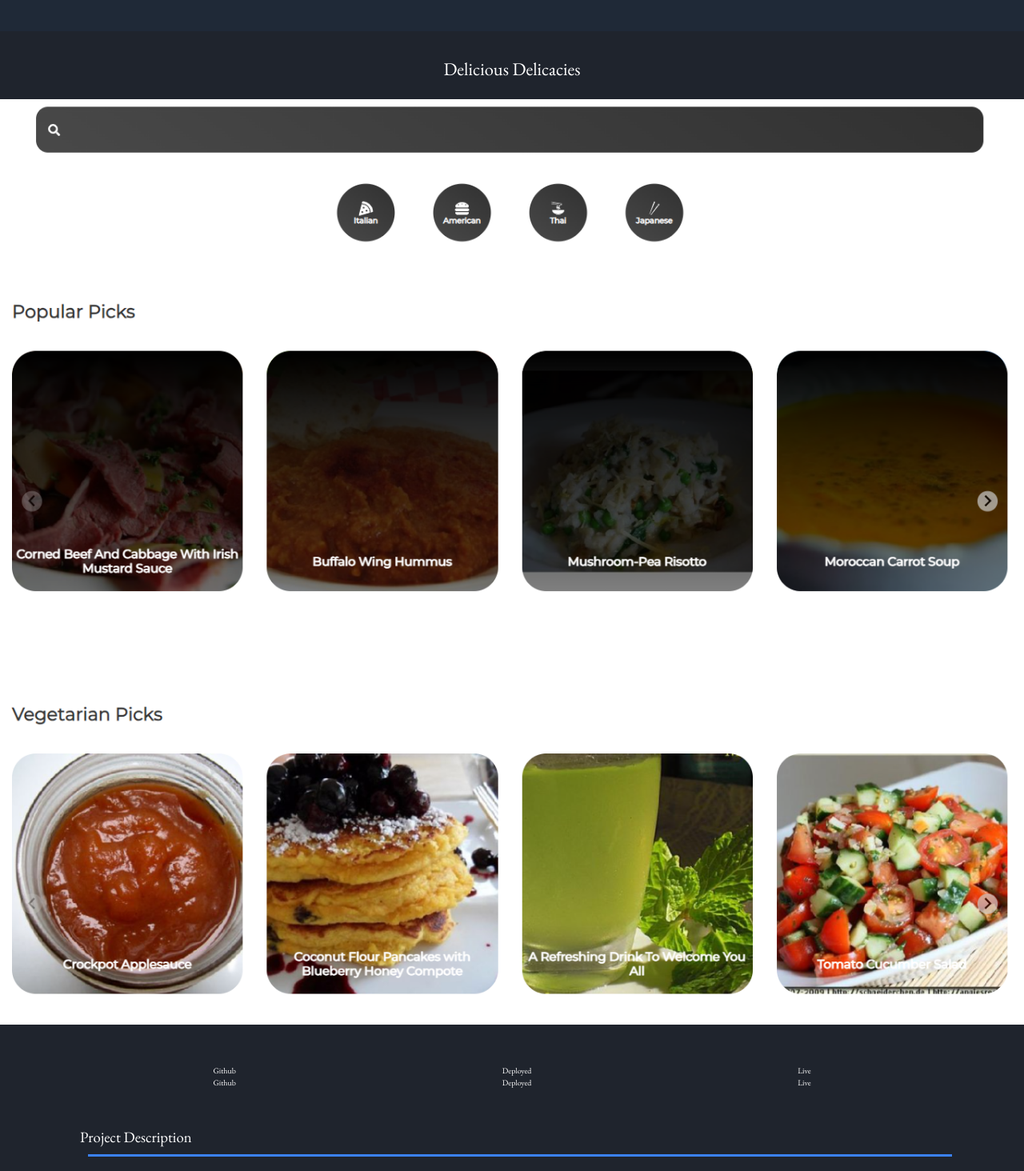
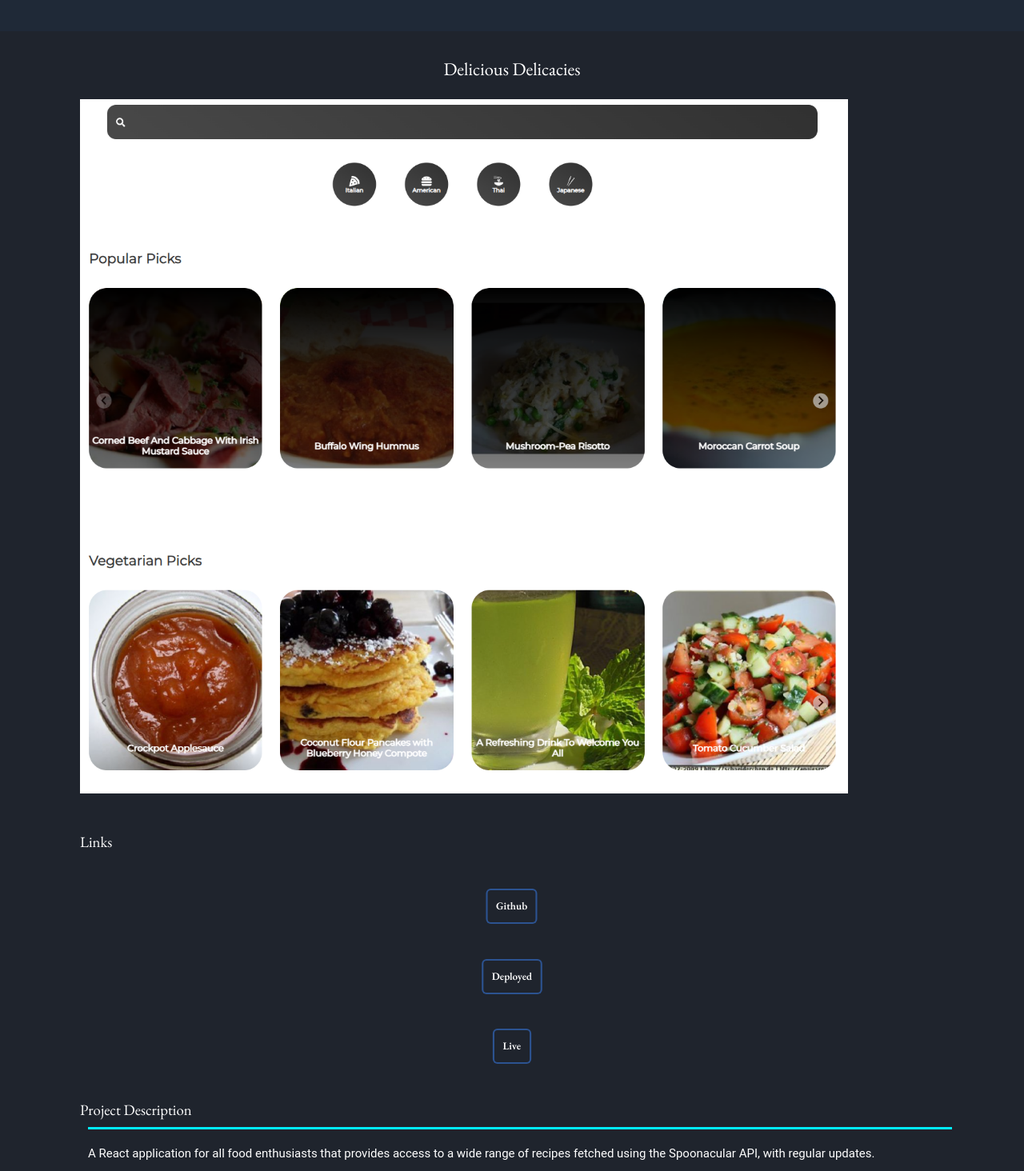
Before and after one commit to nhier17/portfolio, a React (Create React App) app: page /projects/delicious-delicacies in a window 1280 px wide. Shown: the part 66-1530 px from the top of the page at 80% size. Built offline with nearby package versions, Linux system fonts and the light colour scheme; the HTML template or start-up script is replaced by a standard one.

Commit message:
improved styling

```diff
--- a/src/components/AboutSection.jsx
+++ b/src/components/AboutSection.jsx
@@ -24,7 +24,7 @@ const AboutSection = () => {
             <motion.h2
             variants={titleAnim}
             className="text-3xl lg:text-4xl xl:text-5xl font-bold">
-              And  I am a <span className="text-blue-500">Software</span>
+              And  I am a <span className="text-[#0ef]">Software</span>
             </motion.h2>
           </motion.div>
           <motion.div className="text-3xl lg:text-4xl xl:text-5xl font-bold">
@@ -41,12 +41,12 @@ const AboutSection = () => {
            I am open to learning and staying updated on the latest industry trends which will allow me to incorporate cutting edge solutions into my work.
             Looking forward to contribute to innovative projects and collaborate with like-minded individuals.
         </motion.p>
-        <motion.div className="flex items-center text-5xl text-blue-500 gap-4 cursor-pointer">
+        <motion.div className="flex items-center text-5xl text-[#0ef] gap-4 cursor-pointer">
           <FaInstagram/>
           <a href={linkedinUrl}><FaLinkedin/></a>
           <a href={githubUrl}><FaGithub/></a>
           </motion.div>
-        <a className="inline-block p-4 lg:p-7 bg-blue-500 ring-2 ring-blue-500 rounded-xl mt-4 text-xl font-bold" href={githubUrl}>Download CV</a>
+        <a className="inline-block p-4 lg:p-7 bg-[#0ef] ring-2 ring-[#0ef] rounded-xl mt-4 text-xl font-bold" href={githubUrl}>Download CV</a>
       </motion.div>
       <motion.div>
         <motion.img
--- a/src/components/NavBar.jsx
+++ b/src/components/NavBar.jsx
@@ -14,7 +14,7 @@ const NavBar = () => {
         <li className="relative px-10">
         <Link to="/" className="text-white text-3xl">
         About
-        <motion.div className="h-0.5 bg-blue-500 w-0 absolute bottom-[-80%] left-60 lg:left-0 transition-all duration-750"
+        <motion.div className="h-0.5 bg-[#0ef] w-0 absolute bottom-[-80%] left-60 lg:left-0 transition-all duration-750"
          transition={{ duration: 0.75 }}
          initial={{ width: "0%" }}
          animate={{ width: pathname === "/" ? "50%" : "0%" }}
@@ -24,7 +24,7 @@ const NavBar = () => {
         <li className="relative px-10">
         <Link to="/projects" className="text-white text-3xl">
         Projects
-        <motion.div className="h-0.5 bg-blue-500 w-0 absolute bottom-[-80%] left-60 lg:left-0 transition-all duration-750"
+        <motion.div className="h-0.5 bg-[#0ef] w-0 absolute bottom-[-80%] left-60 lg:left-0 transition-all duration-750"
          transition={{ duration: 0.75 }}
          initial={{ width: "0%" }}
          animate={{ width: pathname === "/projects" ? "50%" : "0%" }}
@@ -34,7 +34,7 @@ const NavBar = () => {
         <li className="relative px-10">
         <Link to="/contacts" className="text-white text-3xl">
         Contacts
-        <motion.div className="h-0.5 bg-blue-500 w-0 absolute bottom-[-80%] left-60 lg:left-0 transition-all duration-750"
+        <motion.div className="h-0.5 bg-[#0ef] w-0 absolute bottom-[-80%] left-60 lg:left-0 transition-all duration-750"
          transition={{ duration: 0.75 }}
          initial={{ width: "0%" }}
          animate={{ width: pathname === "/contacts" ? "50%" : "0%" }}
--- a/src/pages/ProjectDetails.jsx
+++ b/src/pages/ProjectDetails.jsx
@@ -29,15 +29,17 @@ const ProjectDetails = () => {
         <div className="pt-20 relative">
             <h2 className="absolute top-10 left-1/2 transform -translate-x-1/2 -translate-y-10 text-4xl">{project.title}</h2>
             <img
-            className="w-full h-full object-cover"
+            className="w-3/4 h-full object-cover mr-40 mx-40"
             src={project.mainImg} alt="shoppers" />
         </div>
-
-        <div className="flex items-center justify-around my-20 mx-40">
-            {project.links.map((link) => (
-                <div>
-                <h3>{link.title}</h3>
-                <a href={link.url} target="_blank" key={link.url}>
+        <div className="my-20 mx-40 items-center ">
+        <h3 className="text-3xl ">Links</h3>
+        <div className="w-full h-1 bg-blue-500 m-4 md:w-full md:h-full"></div>
+         {project.links.map((link) => (
+                <div className="flex items-center justify-center my-20 mx-40">
+                <a
+                className="font-semibold text-xl no-underline p-4 rounded-md ring-2 transition-transform ease-in-out duration-300 hover:transform scale-105 hover:ring-blue-500"
+                 href={link.url} target="_blank" rel="noreferrer" key={link.url}>
                     {link.title}
                 </a>
                 </div>
@@ -45,12 +47,12 @@ const ProjectDetails = () => {
         </div>
         <div className="my-20 mx-40 items-center">
             <h3 className="text-3xl">Project Description</h3>
-            <div className="w-full h-1 bg-blue-500 m-4"></div>
+            <div className="w-full h-1 bg-[#0ef] m-4"></div>
             <p className="p-4 text-2xl">{project.description}</p>
         </div>
         <div className="min-h-[50vh]">
             <img
-            className="w-full h-full object-cover"
+            className="w-3/4 h-[60vh] object-cover my-20 mx-40"
             src={project.secondaryImg} alt={project.title} />
         </div>
     </motion.div>
--- a/src/pages/Projects.jsx
+++ b/src/pages/Projects.jsx
@@ -27,7 +27,7 @@ const Projects = () => {
 
      <motion.div className="py-10">
         <motion.h2 variants={fade} className="py-4 text-2xl">Shoppers Paradise</motion.h2>
-        <motion.div variants={lineAnim} className="h-0.5 bg-blue-500 my-4"></motion.div>
+        <motion.div variants={lineAnim} className="h-1 bg-[#0ef] my-4"></motion.div>
         <Link to="/projects/shoppers-paradise">
         <motion.img
         variants={photoAnim}
@@ -40,7 +40,7 @@ const Projects = () => {
 
         <div className="py-10">
         <motion.h2 variants={fade} className="py-4 text-2xl">Netflix Clone</motion.h2>
-        <motion.div variants={lineAnim} className="h-0.5 bg-blue-500 my-4"></motion.div>
+        <motion.div variants={lineAnim} className="h-1 bg-[#0ef] my-4"></motion.div>
         <Link to="/projects/netflix-clone">
         <motion.img
         variants={photoAnim}
@@ -53,7 +53,7 @@ const Projects = () => {
 
         <div className="py-10">
         <motion.h2 variants={fade} className="py-4 text-2xl">Delicious Delicacies</motion.h2>
-        <motion.div variants={lineAnim} className="h-0.5 bg-blue-500 my-4"></motion.div>
+        <motion.div variants={lineAnim} className="h-1 bg-[#0ef] my-4"></motion.div>
         <Link to="/projects/delicious-delicacies">
         <motion.img
         variants={photoAnim}
@@ -66,7 +66,7 @@ const Projects = () => {
 
         <div className="py-10">
         <motion.h2 variants={fade} className="py-4 text-2xl">Games Tracker</motion.h2>
-        <motion.div variants={lineAnim} className="h-0.5 bg-blue-500 my-4"></motion.div>
+        <motion.div variants={lineAnim} className="h-1 bg-[#0ef] my-4"></motion.div>
         <Link to="/projects/games-tracker">
         <motion.img
         variants={photoAnim}
@@ -79,7 +79,7 @@ const Projects = () => {
 
         <div className="py-10">
         <motion.h2 variants={fade} className="py-4 text-2xl">Happy Trayls</motion.h2>
-        <motion.div variants={lineAnim} className="h-0.5 bg-blue-500 my-4"></motion.div>
+        <motion.div variants={lineAnim} className="h-1 bg-[#0ef] my-4"></motion.div>
         <Link to="/projects/happy-trayls">
         <motion.img
         variants={photoAnim}
@@ -92,7 +92,7 @@ const Projects = () => {
 
         <div className="py-10">
         <motion.h2 variants={fade} className="py-4 text-2xl">Shopping Cart</motion.h2>
-        <motion.div variants={lineAnim} className="h-0.5 bg-blue-500 my-4"></motion.div>
+        <motion.div variants={lineAnim} className="h-1 bg-[#0ef] my-4"></motion.div>
         <Link to="/projects/shopping-cart">
         <motion.img
         variants={photoAnim}
```
